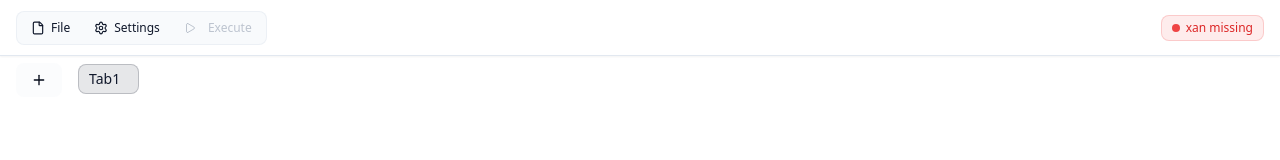
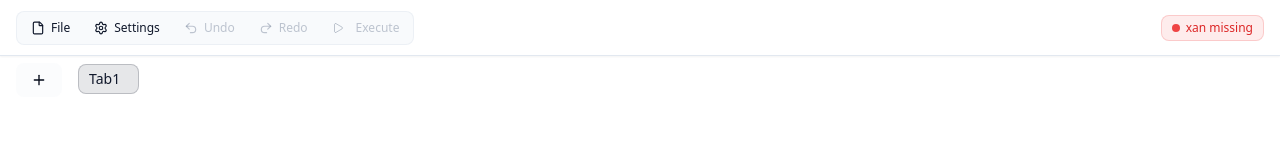
Before and after one commit to tansen87/easy-csv, a React (Vite) app: page / in a window 1280 px wide. Shown: the top 160 px of the page. Built offline with nearby package versions, Linux system fonts and the light colour scheme.

Commit message:
feat: add undo an redo

```diff
--- a/src/App.tsx
+++ b/src/App.tsx
@@ -24,6 +24,8 @@ import {
   ChevronRight,
   File,
   Play,
+  Undo2,
+  Redo2,
 } from "lucide-react";
 import { CommandList } from "@/components/CommandList";
 import { LogPanel } from "@/components/LogPanel";
@@ -83,6 +85,11 @@ function App() {
   const [notifications, setNotifications] = useState<{ id: string; message: string; type: NotificationType }[]>([]);
   const [activeMenu, setActiveMenu] = useState<"file" | "settings" | null>(null);
   const [isMenuActivated, setIsMenuActivated] = useState<boolean>(false);
+
+  // Undo/Redo history state
+  const [undoStack, setUndoStack] = useState<Array<{ pipeline: PipelineStep[]; edges: PipelineEdge[]; inputPosition?: { x: number; y: number } }>>([]);
+  const [redoStack, setRedoStack] = useState<Array<{ pipeline: PipelineStep[]; edges: PipelineEdge[]; inputPosition?: { x: number; y: number } }>>([]);
+
   const showToastRef = useRef<(message: string, type: ToastType) => void>(() => { });
   const removeToastRef = useRef<(id: string) => void>(() => { });
   const addNotificationRef = useRef<(message: string, type: NotificationType) => void>(() => { });
@@ -321,6 +328,26 @@ function App() {
   };
 
   const updateTabPipeline = (tabIdOrPipeline: string | PipelineStep[], newPipeline?: PipelineStep[], edges?: PipelineEdge[], inputPosition?: { x: number; y: number }) => {
+    // Capture current state for undo (only if not already capturing for redo)
+    const currentTab = typeof tabIdOrPipeline === 'string'
+      ? tabs.find(t => t.id === tabIdOrPipeline)
+      : tabs.find(t => t.id === selectedTabId);
+
+    const newPipelineToSet = typeof tabIdOrPipeline === 'string' ? newPipeline! : tabIdOrPipeline as PipelineStep[];
+    const isStateChanged = currentTab &&
+      (JSON.stringify(currentTab.pipeline) !== JSON.stringify(newPipelineToSet) ||
+        JSON.stringify(currentTab.edges) !== JSON.stringify(edges ?? currentTab.edges) ||
+        JSON.stringify(currentTab.inputPosition) !== JSON.stringify(inputPosition ?? currentTab.inputPosition));
+
+    if (currentTab && isStateChanged) {
+      setUndoStack(prev => [...prev, {
+        pipeline: currentTab.pipeline,
+        edges: currentTab.edges || [],
+        inputPosition: currentTab.inputPosition
+      }]);
+      setRedoStack([]);
+    }
+
     if (typeof tabIdOrPipeline === 'string' && newPipeline) {
       setTabs((prev) =>
         prev.map((tab) =>
@@ -352,6 +379,76 @@ function App() {
       );
     }
   };
+
+  // Undo - restore previous pipeline state
+  const undo = useCallback(() => {
+    if (undoStack.length === 0) return;
+
+    const currentTab = tabs.find(t => t.id === selectedTabId);
+    if (!currentTab) return;
+
+    // Push current state to redo stack
+    setRedoStack(prev => [...prev, {
+      pipeline: currentTab.pipeline,
+      edges: currentTab.edges || [],
+      inputPosition: currentTab.inputPosition
+    }]);
+
+    // Pop from undo stack and apply
+    const previousState = undoStack[undoStack.length - 1];
+    setUndoStack(prev => prev.slice(0, -1));
+
+    setTabs(prev =>
+      prev.map((tab) =>
+        tab.id === selectedTabId
+          ? {
+            ...tab,
+            pipeline: previousState.pipeline,
+            edges: previousState.edges,
+            inputPosition: previousState.inputPosition,
+            updatedAt: formatDateTime(new Date()),
+          }
+          : tab,
+      ),
+    );
+
+    setSelectedStep(null);
+  }, [undoStack, redoStack, selectedTabId, tabs]);
+
+  // Redo - restore next pipeline state
+  const redo = useCallback(() => {
+    if (redoStack.length === 0) return;
+
+    const currentTab = tabs.find(t => t.id === selectedTabId);
+    if (!currentTab) return;
+
+    // Push current state to undo stack
+    setUndoStack(prev => [...prev, {
+      pipeline: currentTab.pipeline,
+      edges: currentTab.edges || [],
+      inputPosition: currentTab.inputPosition
+    }]);
+
+    // Pop from redo stack and apply
+    const nextState = redoStack[redoStack.length - 1];
+    setRedoStack(prev => prev.slice(0, -1));
+
+    setTabs(prev =>
+      prev.map((tab) =>
+        tab.id === selectedTabId
+          ? {
+            ...tab,
+            pipeline: nextState.pipeline,
+            edges: nextState.edges,
+            inputPosition: nextState.inputPosition,
+            updatedAt: formatDateTime(new Date()),
+          }
+          : tab,
+      ),
+    );
+
+    setSelectedStep(null);
+  }, [undoStack, redoStack, selectedTabId, tabs]);
 
   const addNewTab = () => {
     const newTabId = `tab-${Date.now()}`;
@@ -951,6 +1048,33 @@ function App() {
                 </div>
               )}
             </div>
+
+            {/* Undo/Redo buttons */}
+            <div className="flex items-center">
+              <button
+                onClick={undo}
+                disabled={undoStack.length === 0}
+                className={`flex items-center gap-1.5 px-3 py-1.5 rounded-md text-xs font-medium transition-colors ${undoStack.length === 0
+                  ? "text-muted-foreground/40 cursor-not-allowed"
+                  : "text-primary hover:bg-primary/10"
+                  }`}
+              >
+                <Undo2 className="h-3.5 w-3.5" />
+                Undo
+              </button>
+              <button
+                onClick={redo}
+                disabled={redoStack.length === 0}
+                className={`flex items-center gap-1.5 px-3 py-1.5 rounded-md text-xs font-medium transition-colors ${redoStack.length === 0
+                  ? "text-muted-foreground/40 cursor-not-allowed"
+                  : "text-primary hover:bg-primary/10"
+                  }`}
+              >
+                <Redo2 className="h-3.5 w-3.5" />
+                Redo
+              </button>
+            </div>
+
             <button
               onClick={() => handleExecute()}
               disabled={getCurrentPipeline().length === 0 || isExecuting}
```
